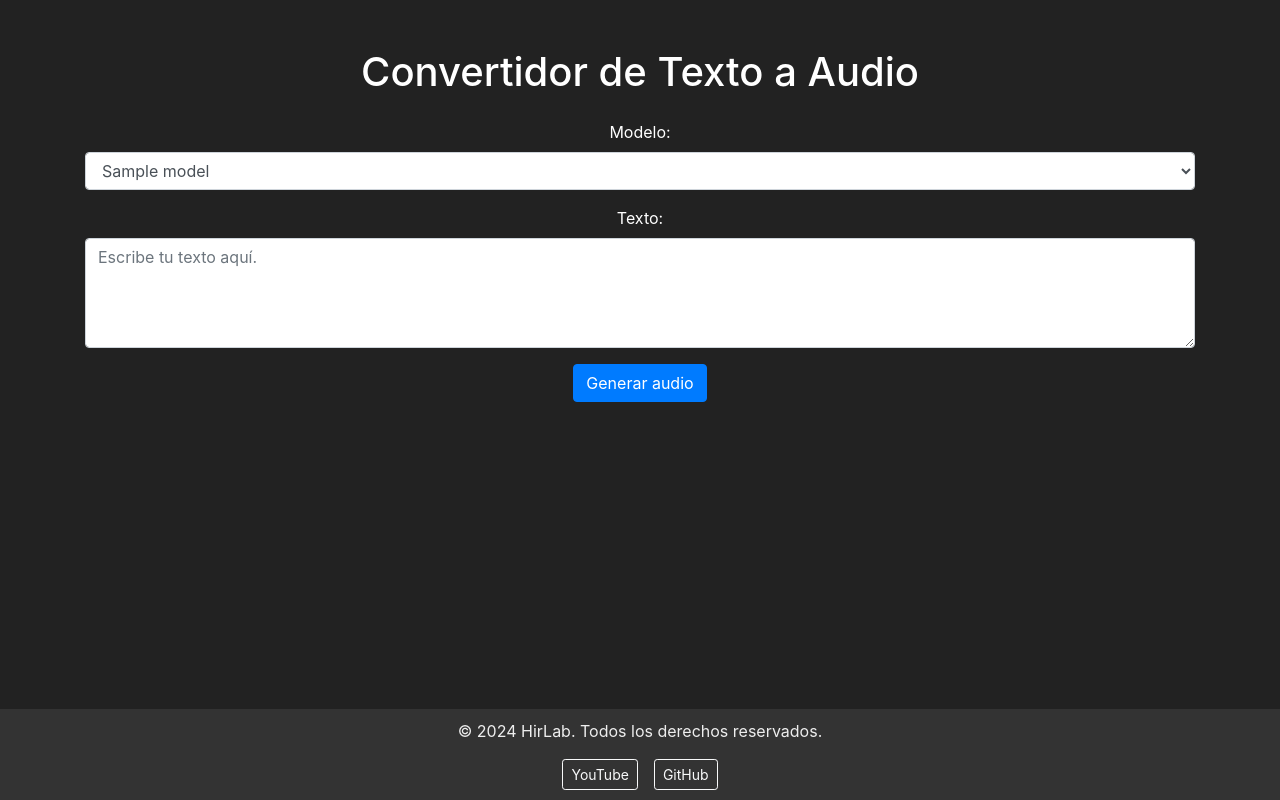
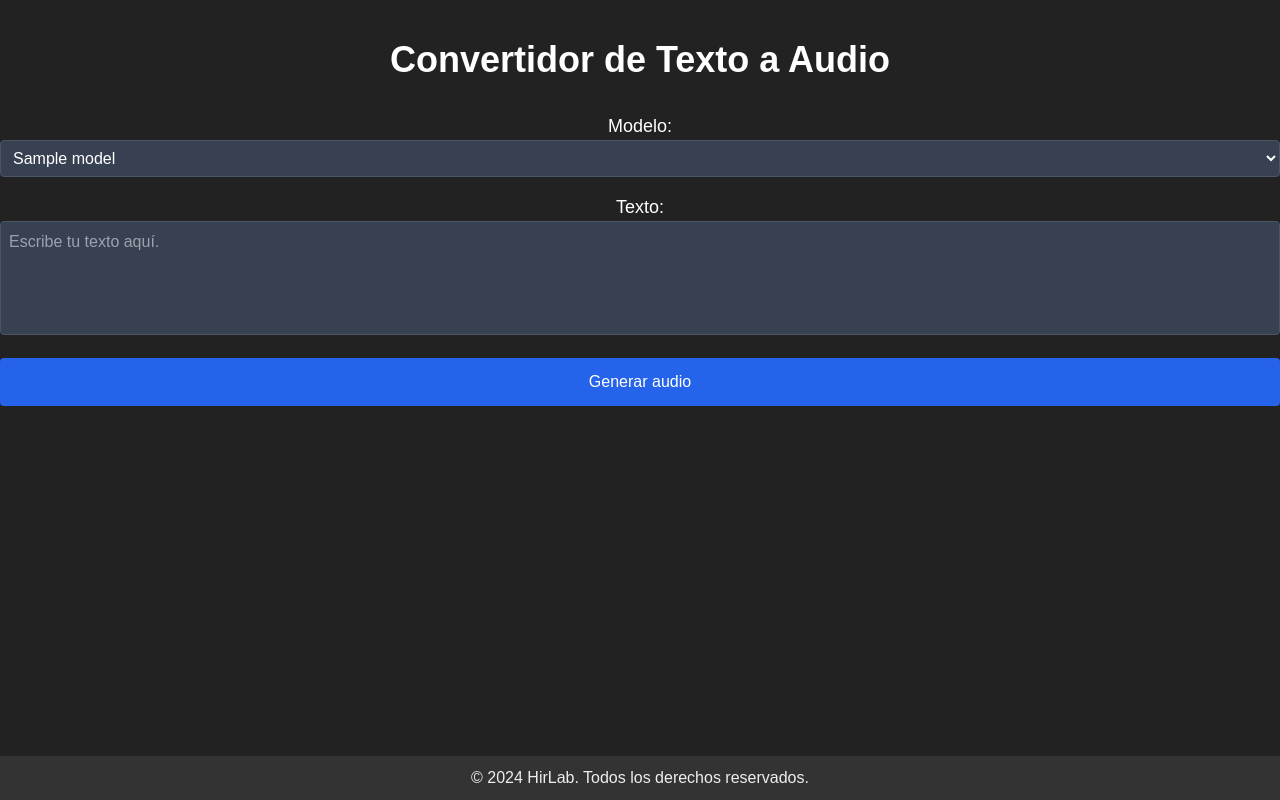
Before and after one commit to HirCoir/Piper-TTS-Tools, a Flask app: template templates/index.html in a window 1280 px wide. Run offline with Flask 3, Linux system fonts and the light colour scheme; the template is opened without the code that fills it: most values are stand-ins (such as "Sample title", 1, 10 or a date in 2020); parts of the project's set-up code (start-up, migrations or seed data) failed here and were passed over; some libraries are stand-ins or nearby versions.

Commit message:
Update index.html

```diff
--- a/templates/index.html
+++ b/templates/index.html
@@ -11,67 +11,219 @@
     <meta property="og:image" content="https://tts.hircoir.eu.org/og-image.jpg">
     <meta name="robots" content="index, follow">
     <link rel="canonical" href="https://tts.hircoir.eu.org">
-    <link rel="icon" type="image/x-icon" href="https://tts.hircoir.eu.org/favicon.ico">
+    <link rel="icon" type="image/x-icon" href="{{ url_for('favicon') }}">
     <title>TTS Hircoir - Plataforma de Texto a Voz</title>
-    <link href="https://stackpath.bootstrapcdn.com/bootstrap/4.5.2/css/bootstrap.min.css" rel="stylesheet">
+    <script type="application/ld+json">
+    {
+      "@context": "https://schema.org",
+      "@type": "WebSite",
+      "name": "TTS Hircoir",
+      "url": "https://tts.hircoir.eu.org",
+      "description": "Plataforma de texto a voz para mejorar la accesibilidad y la productividad.",
+      "author": {
+        "@type": "Person",
+        "name": "Tu Nombre"
+      },
+      "publisher": {
+        "@type": "Organization",
+        "name": "TTS Hircoir"
+      },
+      "potentialAction": {
+        "@type": "SearchAction",
+        "target": "https://tts.hircoir.eu.org/?s={search_term_string}",
+        "query-input": "required name=search_term_string"
+      }
+    }
+    </script>
+
+    <link href="https://cdnjs.cloudflare.com/ajax/libs/tailwindcss/2.2.19/tailwind.min.css" rel="stylesheet">
     <style>
         body {
             background-color: #222;
             color: #fff;
+            font-family: Arial, sans-serif;
+            text-align: center;
+            margin: 0;
+            padding: 0;
+            display: flex;
+            flex-direction: column;
+            min-height: 100vh;
         }
-        .btn-primary, .btn-primary:hover, .btn-primary:focus {
-            background-color: #007bff;
-            border-color: #007bff;
+        .container {
+            flex: 1;
+            display: flex;
+            flex-direction: column;
+        }
+        #audio-container {
+            margin-top: 20px;
         }
         footer {
             background-color: #333;
             color: #eee;
             padding: 10px 0;
             text-align: center;
-            position: fixed;
-            width: 100%;
-            bottom: 0;
         }
+
     </style>
 </head>
 <body>
-    <div class="container text-center">
-        <h1 class="mt-5">Convertidor de Texto a Audio</h1>
-        <form id="conversion-form" class="mt-4">
-            <div class="form-group">
-                <label for="model">Modelo:</label>
-                <select id="model" name="model" class="form-control">
-                    <!-- Opciones del modelo -->
+    <div class="container mx-auto py-10">
+        <h1 class="text-4xl font-bold mb-8">Convertidor de Texto a Audio</h1>
+        <form id="conversion-form" class="space-y-4">
+            <div>
+                <label for="model" class="block text-lg">Modelo:</label>
+                <select id="model" name="model" class="w-full p-2 bg-gray-700 border border-gray-600 rounded">
                     {% for model in model_options %}
                     <option value="{{ model }}">{{ model }}</option>
                     {% endfor %}
                 </select>
             </div>
-            <div class="form-group">
-                <label for="text">Texto:</label>
-                <textarea id="text" name="text" rows="4" maxlength="1000" class="form-control autosize" placeholder="Escribe tu texto aquí."></textarea>
+            <div>
+                <label for="text" class="block text-lg">Texto:</label>
+                <textarea id="text" name="text" rows="4" maxlength="1000" placeholder="Escribe tu texto aquí." class="w-full p-2 bg-gray-700 border border-gray-600 rounded autosize"></textarea>
             </div>
-            <button type="submit" class="btn btn-primary">Generar audio</button>
+            <div>
+                <button type="submit" class="w-full p-3 bg-blue-600 hover:bg-blue-700 rounded text-white">Generar audio</button>
+            </div>
         </form>
-        <div id="audio-container" class="mt-4"></div>
+        <center><div id="audio-container" class="mt-8"></div></center>
     </div>
-
     <footer>
         <p>© 2024 HirLab. Todos los derechos reservados.</p>
-        <div class="d-flex justify-content-center">
-            <a href="https://youtube.com/@hircoir" class="btn btn-outline-light btn-sm mx-2" target="_blank">
-                <i class="fab fa-youtube"></i> YouTube
-            </a>
-            <a href="https://github.com/HirCoir/Piper-TTS-Tools" class="btn btn-outline-light btn-sm mx-2" target="_blank">
-                <i class="fab fa-github"></i> GitHub
-            </a>
-        </div>
     </footer>
+    <script>
+      /*!
+	autosize 4.0.2
+	license: MIT
+	http://www.jacklmoore.com/autosize
+*/
+! function(e, t) {
+    if ("function" == typeof define && define.amd) define(["module", "exports"], t);
+    else if ("undefined" != typeof exports) t(module, exports);
+    else {
+        var n = {
+            exports: {}
+        };
+        t(n, n.exports), e.autosize = n.exports
+    }
+}(this, function(e, t) {
+    "use strict";
+    var n, o, p = "function" == typeof Map ? new Map : (n = [], o = [], {
+            has: function(e) {
+                return -1 < n.indexOf(e)
+            },
+            get: function(e) {
+                return o[n.indexOf(e)]
+            },
+            set: function(e, t) {
+                -1 === n.indexOf(e) && (n.push(e), o.push(t))
+            },
+            delete: function(e) {
+                var t = n.indexOf(e); - 1 < t && (n.splice(t, 1), o.splice(t, 1))
+            }
+        }),
+        c = function(e) {
+            return new Event(e, {
+                bubbles: !0
+            })
+        };
+    try {
+        new Event("test")
+    } catch (e) {
+        c = function(e) {
+            var t = document.createEvent("Event");
+            return t.initEvent(e, !0, !1), t
+        }
+    }
 
-    <script src="https://code.jquery.com/jquery-3.5.1.slim.min.js"></script>
-    <script src="https://cdn.jsdelivr.net/npm/@popperjs/core@2.9.2/dist/umd/popper.min.js"></script>
-    <script src="https://stackpath.bootstrapcdn.com/bootstrap/4.5.2/js/bootstrap.min.js"></script>
-    <script src="https://cdnjs.cloudflare.com/ajax/libs/autosize.js/4.0.2/autosize.min.js"></script>
+    function r(r) {
+        if (r && r.nodeName && "TEXTAREA" === r.nodeName && !p.has(r)) {
+            var e, n = null,
+                o = null,
+                i = null,
+                d = function() {
+                    r.clientWidth !== o && a()
+                },
+                l = function(t) {
+                    window.removeEventListener("resize", d, !1), r.removeEventListener("input", a, !1), r.removeEventListener("keyup", a, !1), r.removeEventListener("autosize:destroy", l, !1), r.removeEventListener("autosize:update", a, !1), Object.keys(t).forEach(function(e) {
+                        r.style[e] = t[e]
+                    }), p.delete(r)
+                }.bind(r, {
+                    height: r.style.height,
+                    resize: r.style.resize,
+                    overflowY: r.style.overflowY,
+                    overflowX: r.style.overflowX,
+                    wordWrap: r.style.wordWrap
+                });
+            r.addEventListener("autosize:destroy", l, !1), "onpropertychange" in r && "oninput" in r && r.addEventListener("keyup", a, !1), window.addEventListener("resize", d, !1), r.addEventListener("input", a, !1), r.addEventListener("autosize:update", a, !1), r.style.overflowX = "hidden", r.style.wordWrap = "break-word", p.set(r, {
+                destroy: l,
+                update: a
+            }), "vertical" === (e = window.getComputedStyle(r, null)).resize ? r.style.resize = "none" : "both" === e.resize && (r.style.resize = "horizontal"), n = "content-box" === e.boxSizing ? -(parseFloat(e.paddingTop) + parseFloat(e.paddingBottom)) : parseFloat(e.borderTopWidth) + parseFloat(e.borderBottomWidth), isNaN(n) && (n = 0), a()
+        }
+
+        function s(e) {
+            var t = r.style.width;
+            r.style.width = "0px", r.offsetWidth, r.style.width = t, r.style.overflowY = e
+        }
+
+        function u() {
+            if (0 !== r.scrollHeight) {
+                var e = function(e) {
+                        for (var t = []; e && e.parentNode && e.parentNode instanceof Element;) e.parentNode.scrollTop && t.push({
+                            node: e.parentNode,
+                            scrollTop: e.parentNode.scrollTop
+                        }), e = e.parentNode;
+                        return t
+                    }(r),
+                    t = document.documentElement && document.documentElement.scrollTop;
+                r.style.height = "", r.style.height = r.scrollHeight + n + "px", o = r.clientWidth, e.forEach(function(e) {
+                    e.node.scrollTop = e.scrollTop
+                }), t && (document.documentElement.scrollTop = t)
+            }
+        }
+
+        function a() {
+            u();
+            var e = Math.round(parseFloat(r.style.height)),
+                t = window.getComputedStyle(r, null),
+                n = "content-box" === t.boxSizing ? Math.round(parseFloat(t.height)) : r.offsetHeight;
+            if (n < e ? "hidden" === t.overflowY && (s("scroll"), u(), n = "content-box" === t.boxSizing ? Math.round(parseFloat(window.getComputedStyle(r, null).height)) : r.offsetHeight) : "hidden" !== t.overflowY && (s("hidden"), u(), n = "content-box" === t.boxSizing ? Math.round(parseFloat(window.getComputedStyle(r, null).height)) : r.offsetHeight), i !== n) {
+                i = n;
+                var o = c("autosize:resized");
+                try {
+                    r.dispatchEvent(o)
+                } catch (e) {}
+            }
+        }
+    }
+
+    function i(e) {
+        var t = p.get(e);
+        t && t.destroy()
+    }
+
+    function d(e) {
+        var t = p.get(e);
+        t && t.update()
+    }
+    var l = null;
+    "undefined" == typeof window || "function" != typeof window.getComputedStyle ? ((l = function(e) {
+        return e
+    }).destroy = function(e) {
+        return e
+    }, l.update = function(e) {
+        return e
+    }) : ((l = function(e, t) {
+        return e && Array.prototype.forEach.call(e.length ? e : [e], function(e) {
+            return r(e)
+        }), e
+    }).destroy = function(e) {
+        return e && Array.prototype.forEach.call(e.length ? e : [e], i), e
+    }, l.update = function(e) {
+        return e && Array.prototype.forEach.call(e.length ? e : [e], d), e
+    }), t.default = l, e.exports = t.default
+});
+    </script>
     <script>
         document.getElementById('conversion-form').addEventListener('submit', async function (e) {
             e.preventDefault();
```
